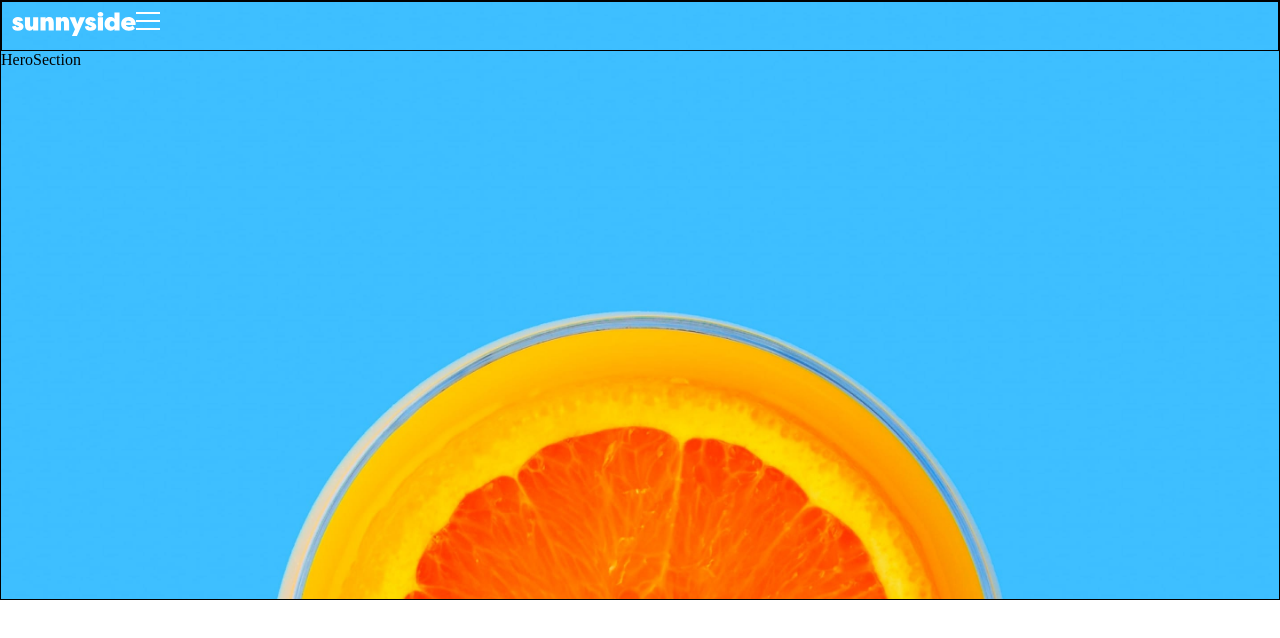
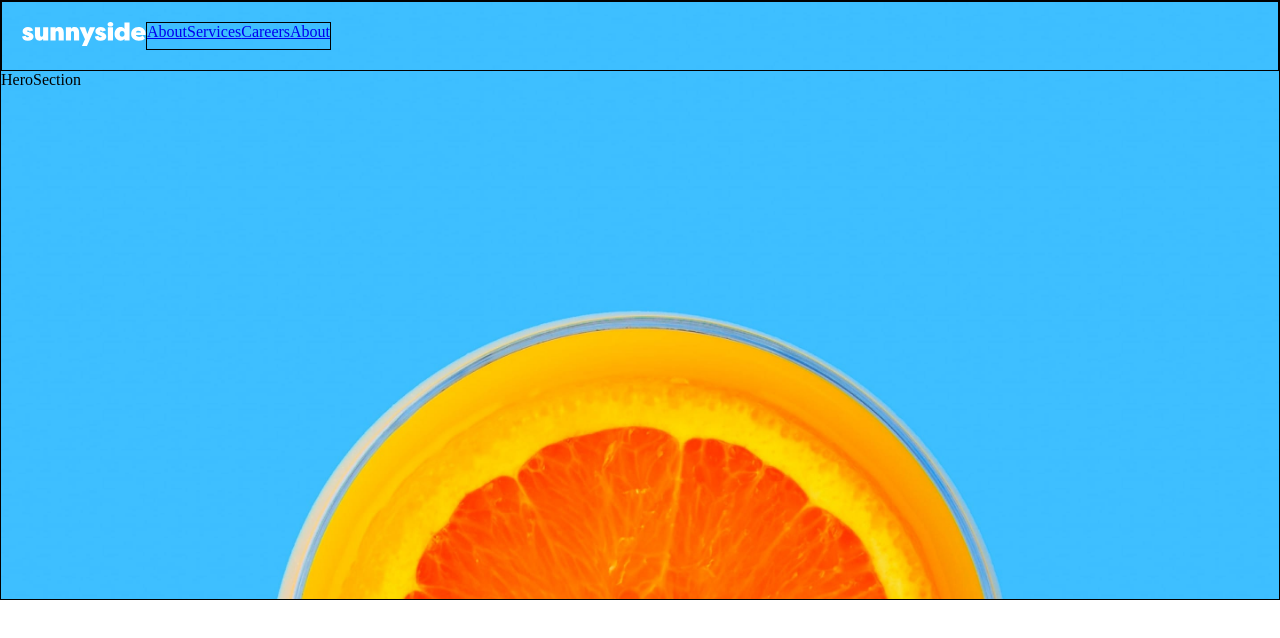
Before and after one commit to Nhoj-Plummer/sunnyside-agency-landing-page, a React (Create React App) app: page / in a window 1280 px wide. Shown: the top 638 px of the page. Built offline with nearby package versions, Linux system fonts and the light colour scheme.

Commit message:
Starting for progress

```diff
--- a/src/components/Navbar/Navbar.css
+++ b/src/components/Navbar/Navbar.css
@@ -1,5 +1,31 @@
 .navbar-container {
   display: flex;
-  padding: 10px;
+  padding: 20px;
+
   border: 1px solid;
 }
+
+.navbar-desktop-container {
+  display: flex;
+  border: 1px solid;
+}
+
+
+.navbar-mobile-toggle{
+
+}
+
+/* Conditional Section */
+/* Mobile Rules */
+@media screen and (max-width: 540px) {
+  .navbar-desktop-container {
+    display: none;
+  }
+}
+
+/* Desktop Rules */
+@media screen and (min-width: 540px) {
+  .navbar-mobile-toggle {
+    display: none;
+  }
+}
--- a/src/components/Navbar/Navbar.js
+++ b/src/components/Navbar/Navbar.js
@@ -2,24 +2,22 @@ import React from "react"
 import "./Navbar.css"
 import {GlobalLogo, GlobalHamburger} from "../../assets/assetsglobal"
 
-const Menu = () => {
-  return (
+const Menu = () => (
   <>
     <p>
-        <a href="#About"></a>
+      <a href="#about">About</a>
     </p>
     <p>
-        <a href="#Services"></a>
+      <a href="#services">Services</a>
     </p>
     <p>
-        <a href="#About"></a>
+      <a href="#careers">Careers</a>
     </p>
     <p>
-        <a href="#About"></a>
+      <a href="#about"> About</a>
     </p>
   </>
 )
-}
 
 const Navbar = () => {
   return (
@@ -27,6 +25,13 @@ const Navbar = () => {
       <div className="navbar-image-container">
         <img src={GlobalLogo} alt="logo" />
       </div>
+
+      {/* Desktop Navbar */}
+      <div className="navbar-desktop-container">
+        <Menu />
+      </div>
+
+      {/* Mobile Navbar */}
       <div className="navbar-mobile-container">
         <div className="navbar-mobile-toggle">
           <img src={GlobalHamburger} alt="hamburger" />
```
Lines whose indentation alone changed are shown as unchanged.
